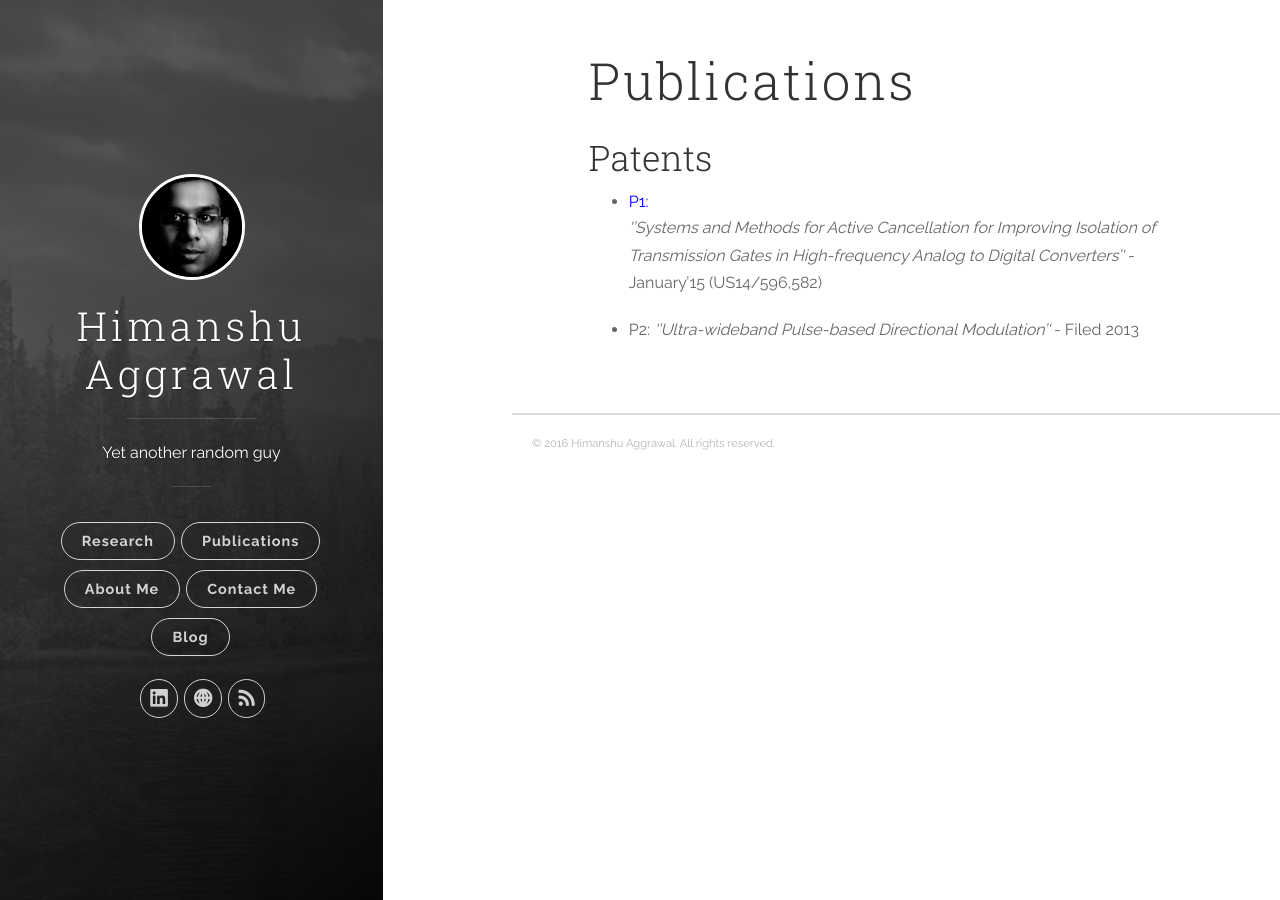
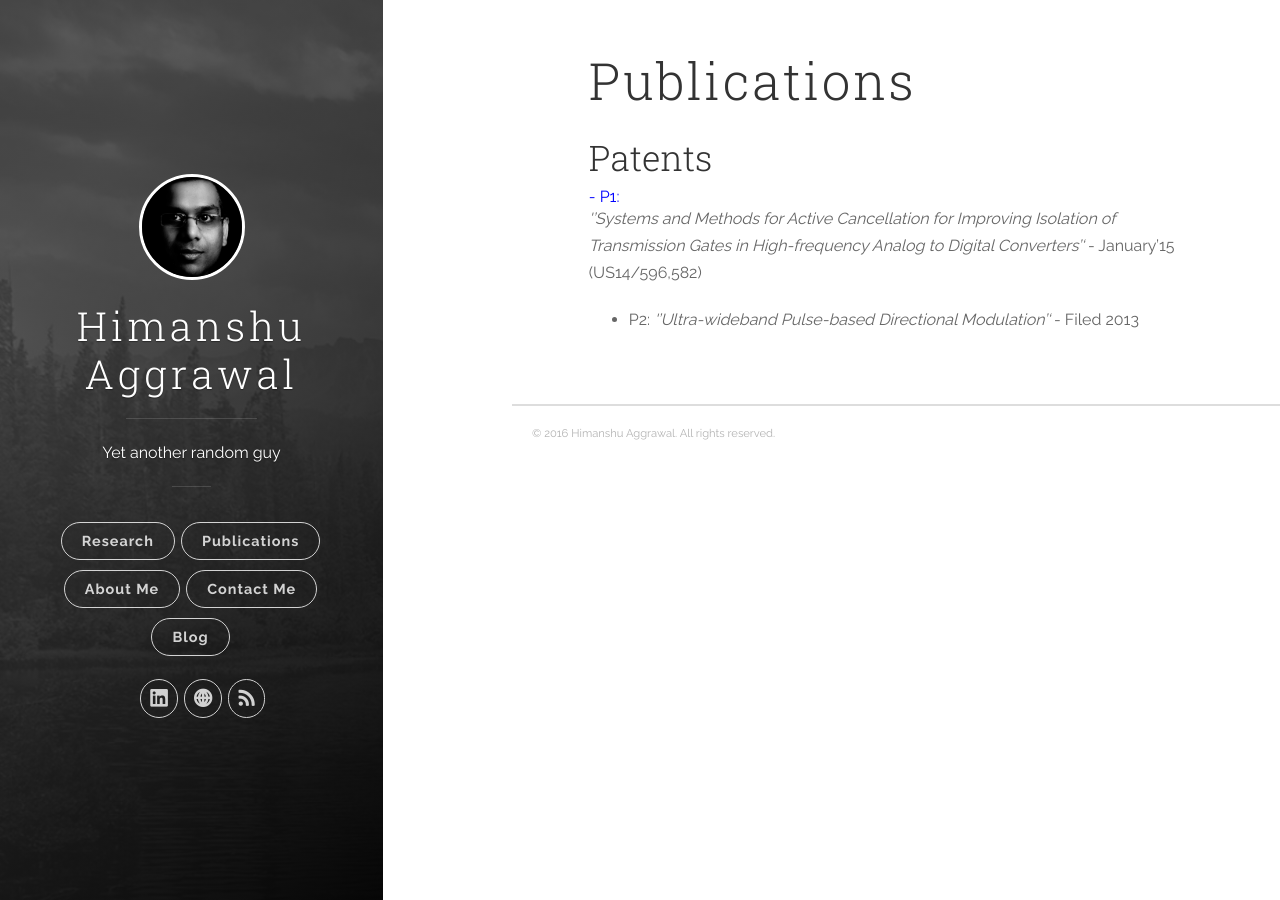
Before and after one commit to ahimanshu13/ahimanshu13.github.io, a Jekyll site: the page built from publications/index.md, in a window 1280 px wide. Built offline with Jekyll 4.4.1, drawn with Linux system fonts in a browser that asks for light colours; nearby versions of some CDN libraries.

Commit message:
Update Publications

```diff
--- a/publications/index.md
+++ b/publications/index.md
@@ -5,5 +5,5 @@ published: true
 ---
 
 ## Patents
-- <font color="blue">P1:</font>  _''Systems and Methods for Active Cancellation for Improving Isolation of Transmission Gates in High-frequency Analog to Digital Converters''_ - January'15 (US14/596,582)
+<font color="blue">- P1:</font>  _''Systems and Methods for Active Cancellation for Improving Isolation of Transmission Gates in High-frequency Analog to Digital Converters''_ - January'15 (US14/596,582)
 - P2:  _''Ultra-wideband Pulse-based Directional Modulation''_ - Filed 2013
```
